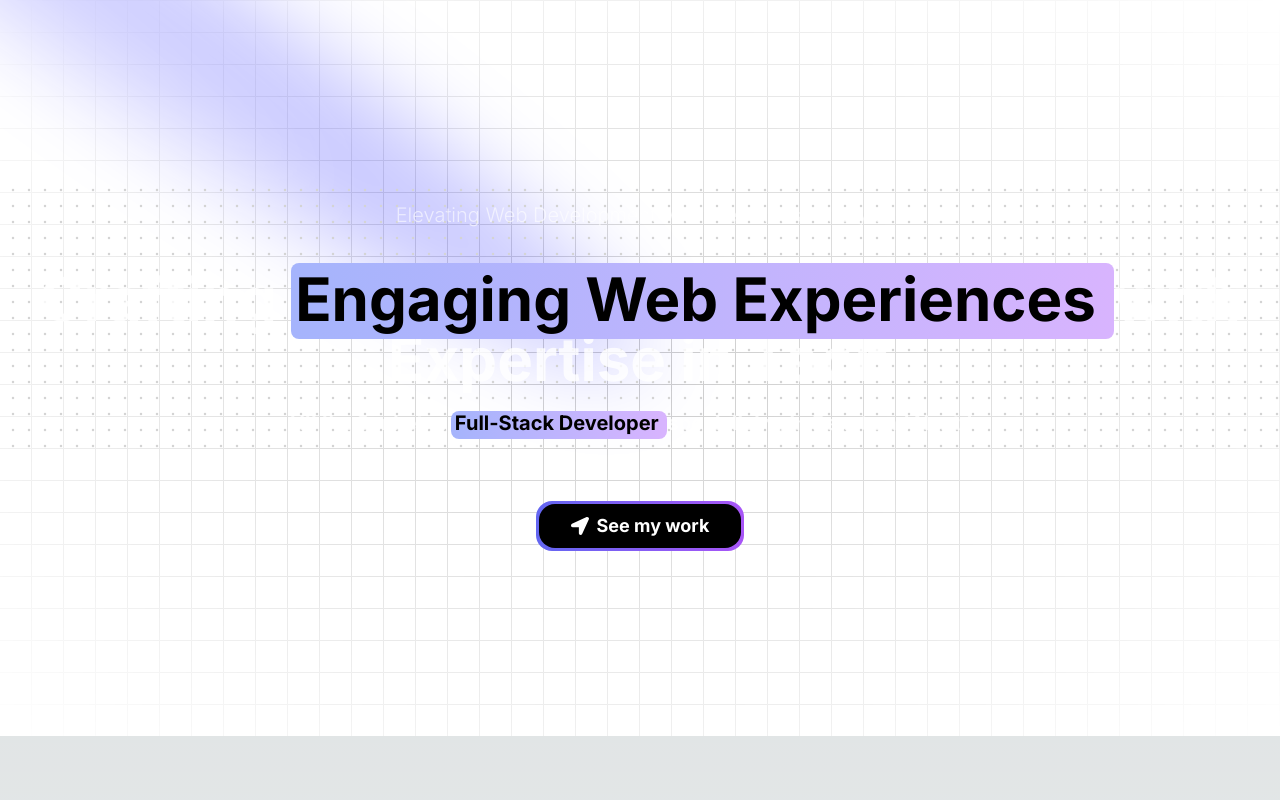
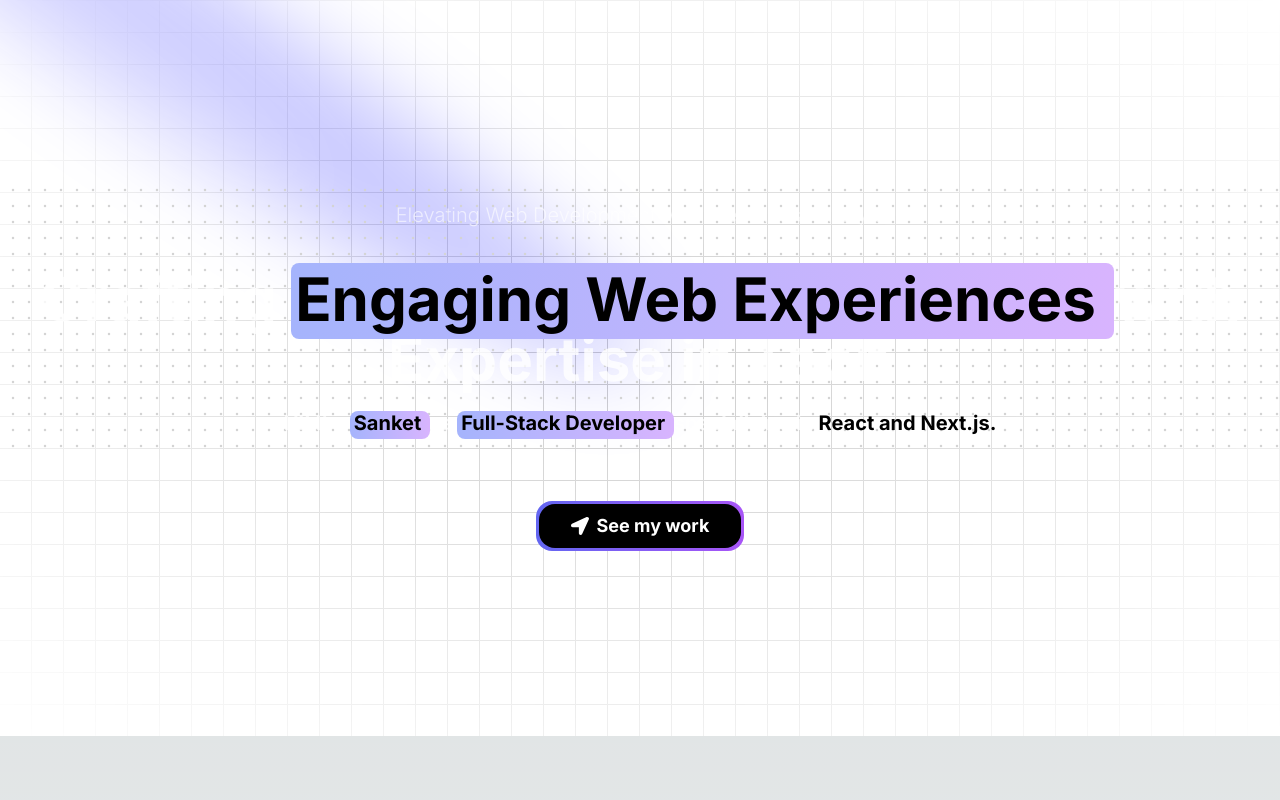
Before and after one commit to SanketSonawane11/Portfolio, a Next.js app: page / in a window 1280 px wide. Shown: the top 800 px of the page. Built offline with nearby package versions, Linux system fonts and the light colour scheme.

Commit message:
Minor tweaks to hero section

```diff
--- a/src/app/Components/Hero/Hero.tsx
+++ b/src/app/Components/Hero/Hero.tsx
@@ -59,11 +59,16 @@ function Hero() {
                   {splitText(" with Expertise in Tech")}
                 </p>
                 <div className="text-xl mt-8 md:mt-5 text-white/70">
-                  Hi! I’m Sanket, a{" "}
+                  Hi! I’m{" "}
+                  <Highlight className="name text-black dark:text-white">
+                    {splitText("Sanket")}
+                  </Highlight>{" "}
+                  , a{" "}
                   <Highlight className="text-black dark:text-white">
                     {splitText("Full-Stack Developer")}
                   </Highlight>{" "}
-                  specializing in React and Next.js.
+                  specializing in {" "}
+                  <span className="text-black dark:text-white"> React and Next.js.</span>
                 </div>
               </HeroTextFade>
             </HeroHighlight>
```
